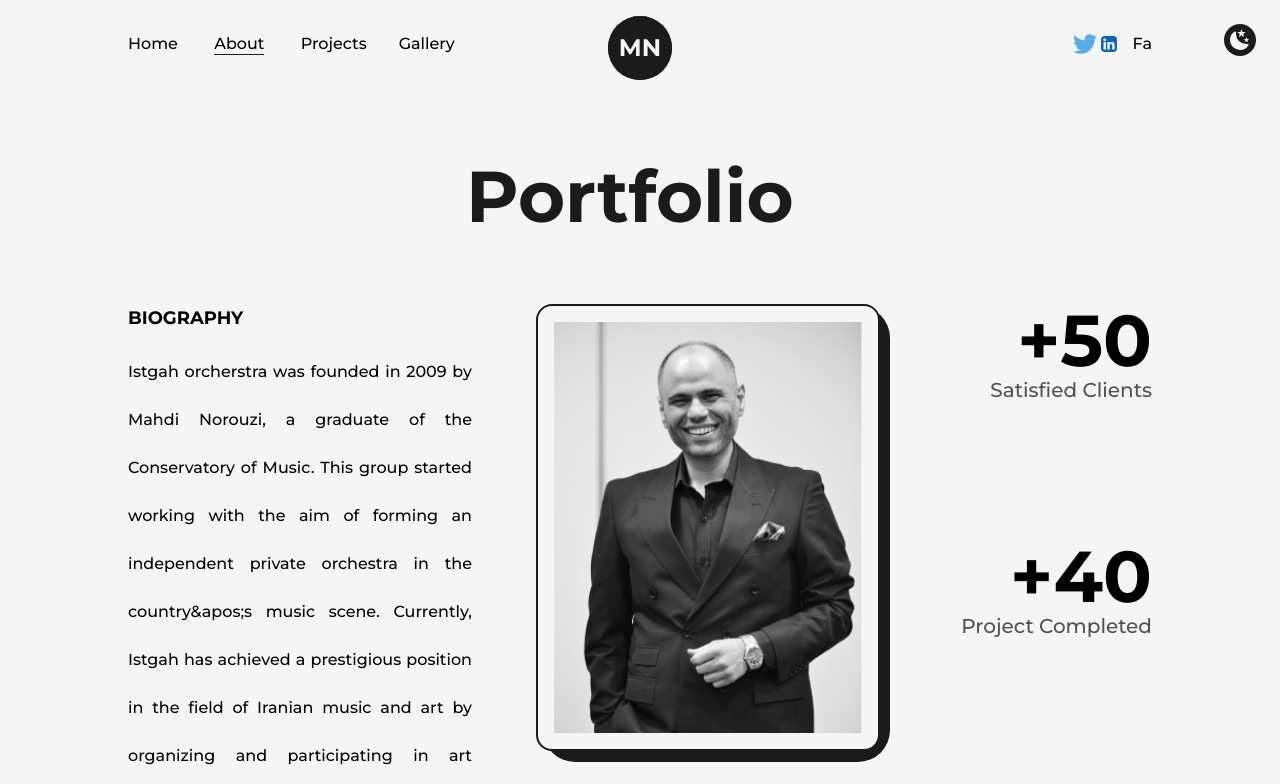
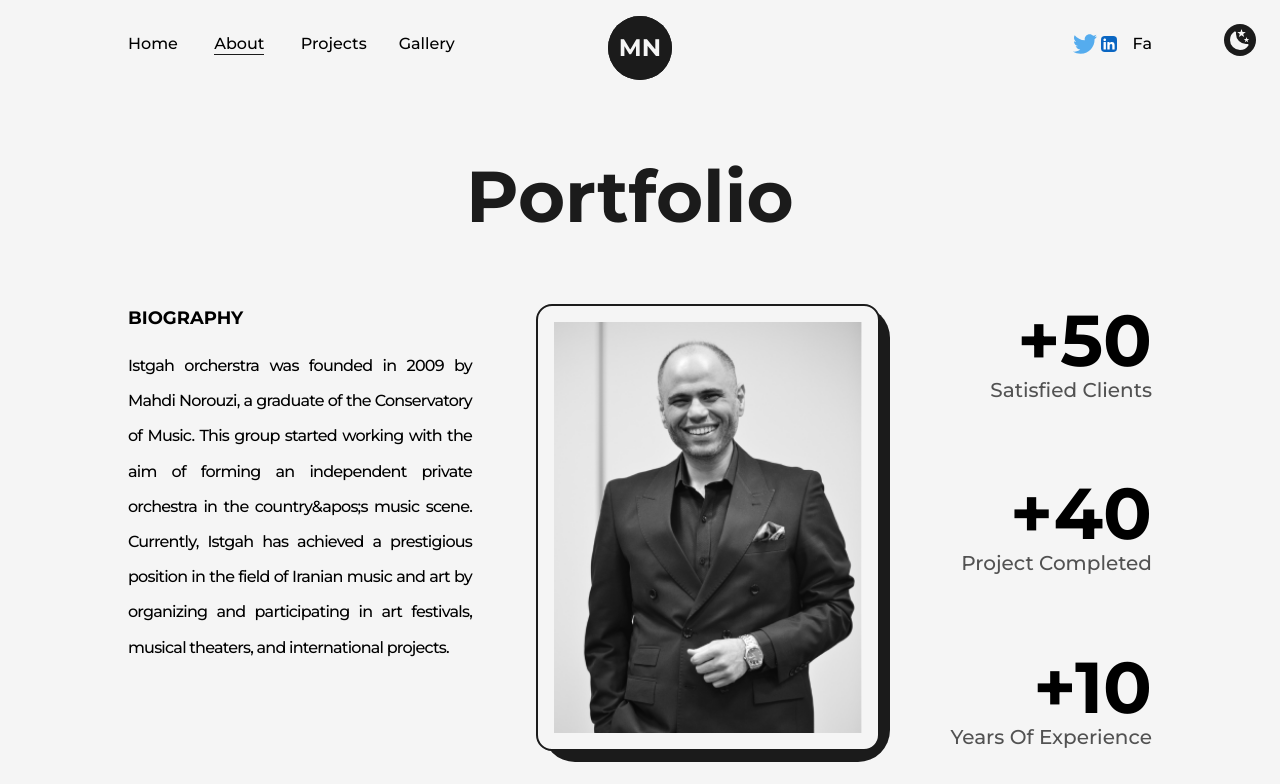
Before and after one commit to bardia1375/Mahdi-nourozi-portfolio, a Next.js app: page /about in a window 1280 px wide. Shown: the top 784 px of the page. Built offline with nearby package versions, Linux system fonts and the light colour scheme.

Commit message:
fix line height

```diff
--- a/src/pages/about.js
+++ b/src/pages/about.js
@@ -56,7 +56,7 @@ function About() { // Renamed to uppercase
               <h2 className="mb-4 text-lg font-bold uppercase dark:text-light light:text-dark/75">
                 {t("Biography")}
               </h2>
-              <p className=" text-base leading-[3rem] font-medium text-justify">
+              <p className=" text-base leading-[2.2rem]  font-medium text-justify  tracking-tighter	md:leading-[3rem]">
                 {t("About Mahdi")}
               </p>
             </div>
--- a/src/styles/Home.module.css
+++ b/src/styles/Home.module.css
@@ -278,7 +278,7 @@
 }
 
 body {
-  font-family: 'IranSans', Arial, sans-serif;
+  font-family: 'Vazir', Arial, sans-serif;
 }
 @font-face {
   font-family: "Avini";
--- a/src/styles/globals.css
+++ b/src/styles/globals.css
@@ -13,6 +13,12 @@
   font-weight: normal;
   font-style: normal;
 }
+@font-face {
+  font-family: "Vazir";
+  src: local("Vazir"), url("../fonts/Vazir-Medium.ttf") format("truetype");
+  font-weight: normal;
+  font-style: normal;
+}
 body {
-  font-family: "IranSans", Arial, sans-serif;
+  font-family: "Vazir", Arial, sans-serif;
 }
--- a/tailwind.config.js
+++ b/tailwind.config.js
@@ -9,7 +9,7 @@ module.exports = {
     extend: {
       fontFamily: {
         mont: ["var(--font-mont)", ...fontFamily.sans],
-        iransans: ["IranSans", "Arial", "sans-serif"],
+        iransans: ["Vazir", "Arial", "sans-serif"],
       },
 
       colors: {
```
Also changed, not shown: src/fonts/Vazir-Medium.ttf (added), src/fonts/Vazir-Thin.ttf (added).
